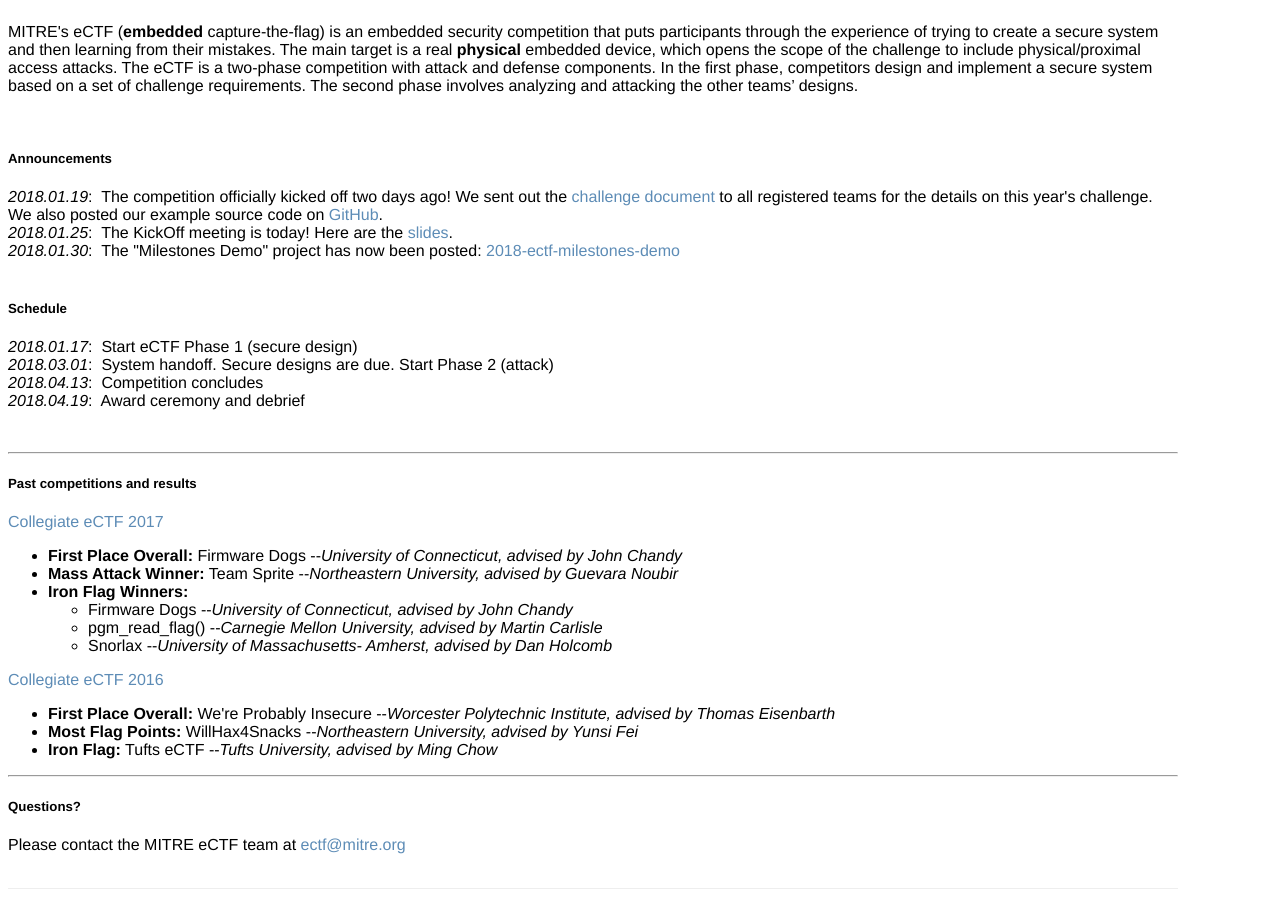
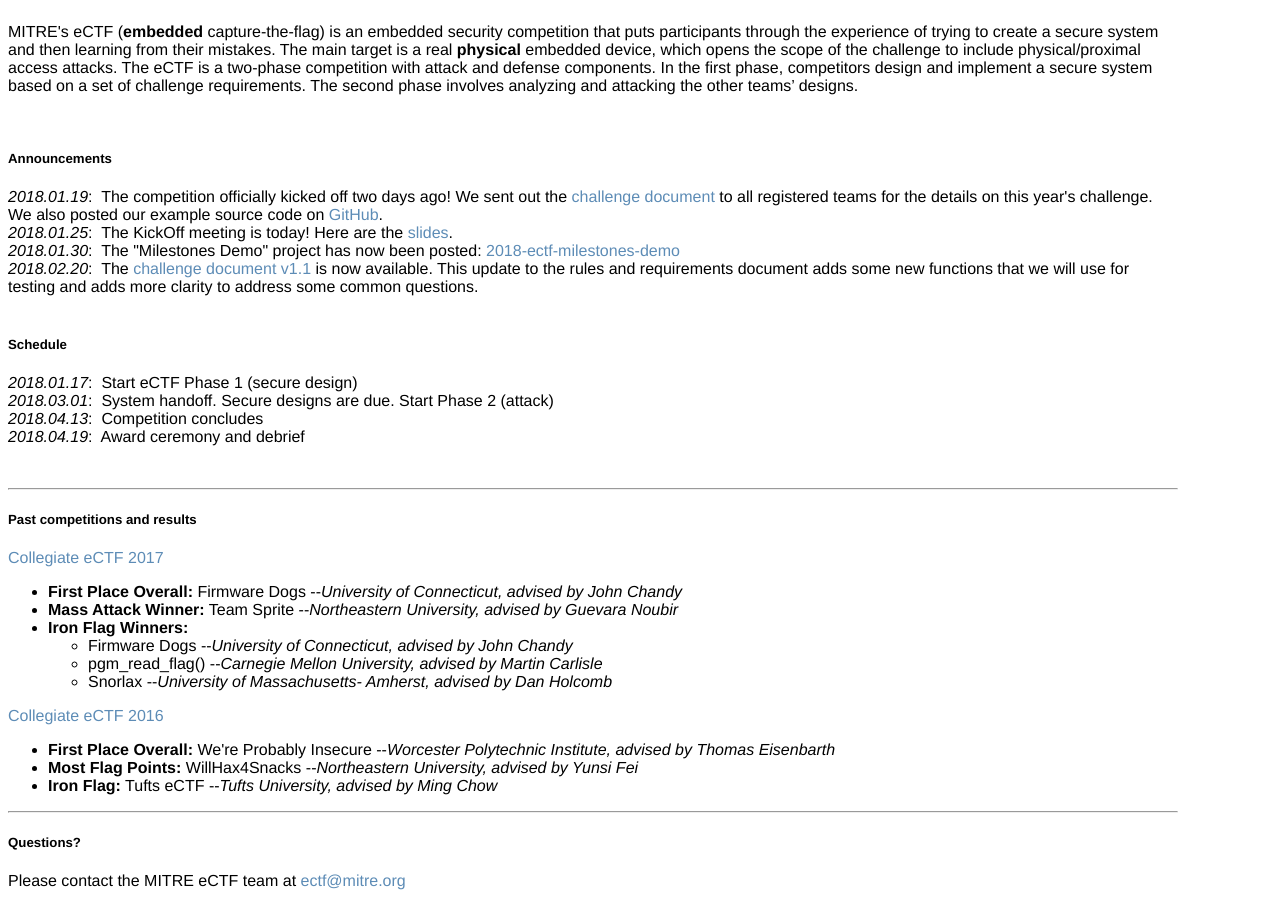
Before and after one commit to mitre-cyber-academy/mitre-cyber-academy.github.io, a Jekyll site: the page built from competitions/embedded/index.html, in a window 1280 px wide and 900 px high, scrolled down 558 px. Built offline with Jekyll 4.4.1, drawn with Linux system fonts in a browser that asks for light colours; nearby versions of some CDN libraries; library files that are not in the unit come from our copies.

Commit message:
posting challenge doc v1.1 for 2018 collegiate ectf

```diff
--- a/competitions/embedded/index.html
+++ b/competitions/embedded/index.html
@@ -34,7 +34,7 @@ title: MITRE Cyber Academy | Embedded
                 <i>2018.01.19</i>:&nbsp; The competition officially kicked off two days ago!  We sent out the <a href="17-3701-2.2018.01.17-eCTF Challenge-v1.0.pdf">challenge document</a> to all registered teams for the details on this year's challenge.  We also posted our example source code on <a href="https://github.com/mitre-cyber-academy/2018-ectf-insecure-example/">GitHub</a>.<br>
                 <i>2018.01.25</i>:&nbsp; The KickOff meeting is today!  Here are the <a href="17-3701-4.2018.01.25-KickoffMeeting.pdf">slides</a>.<br>
                 <i>2018.01.30</i>:&nbsp; The "Milestones Demo" project has now been posted: <a href="https://github.com/mitre-cyber-academy/2018-ectf-milestones-demo">2018-ectf-milestones-demo</a><br>
-
+                <i>2018.02.20</i>:&nbsp; The <a href="17-3701-4.2018.02.20-eCTF Challenge-v1.1.pdf">challenge document v1.1</a> is now available.  This update to the rules and requirements document adds some new functions that we will use for testing and adds more clarity to address some common questions.<br>
                 <br>
                 <h5>Schedule</h5>
                 <p>
```
Also changed, not shown: 1 other file.
